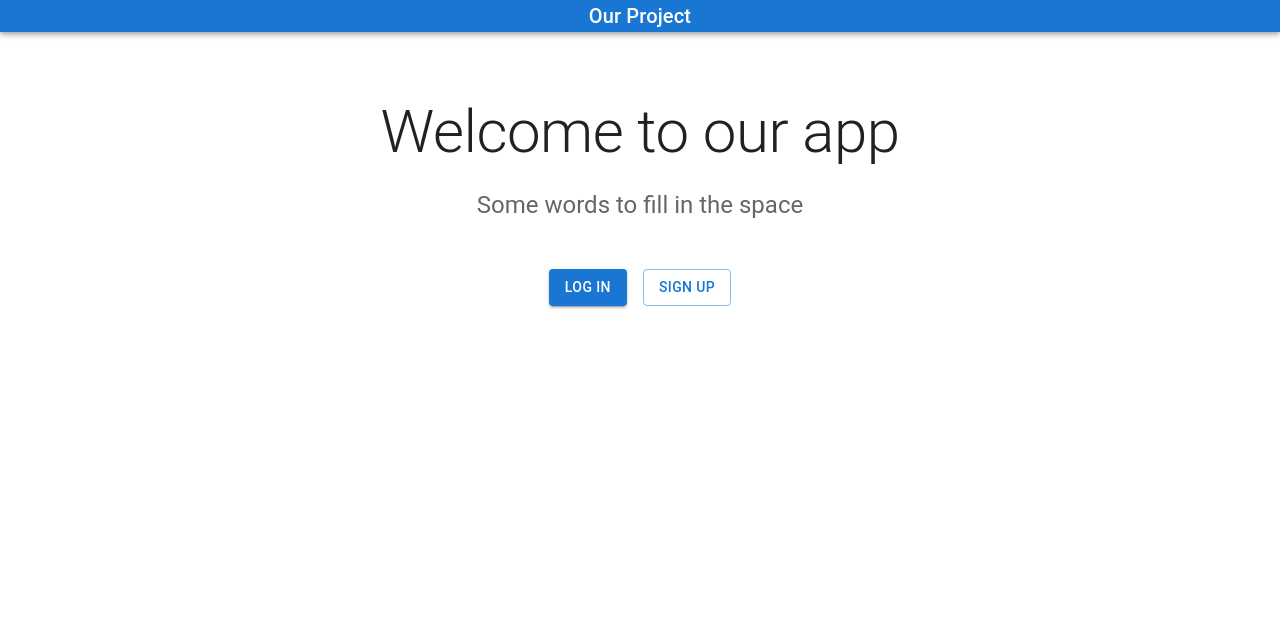
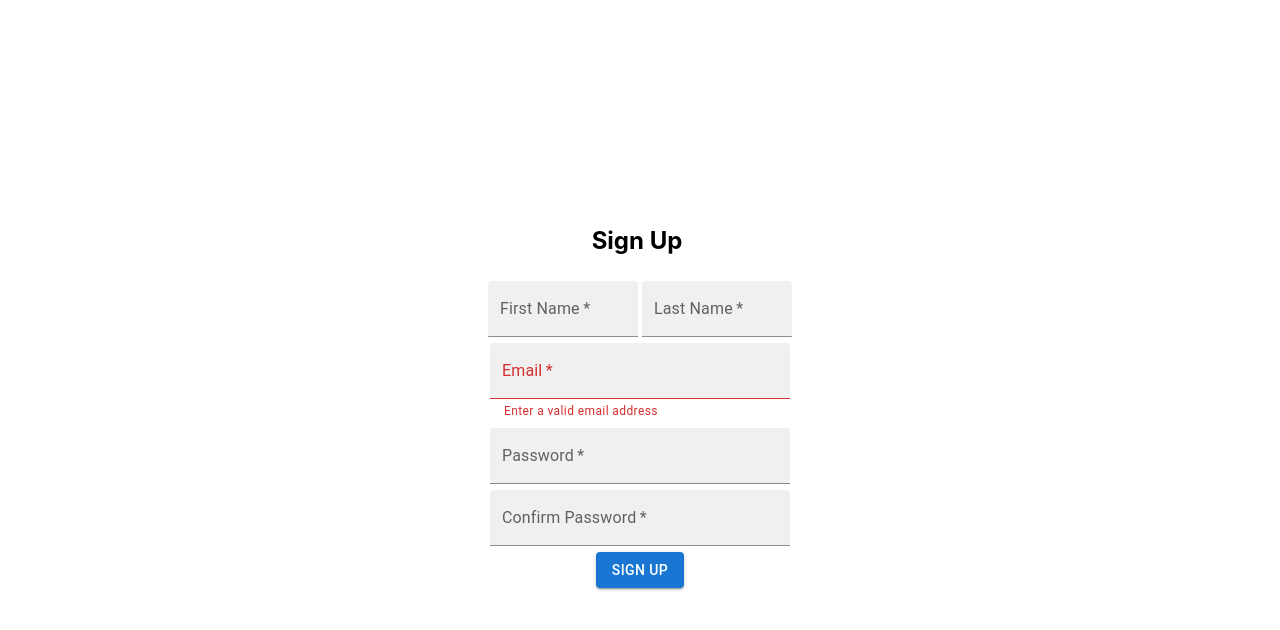
Before and after one commit to afnanmmir/EE461L_Project, a React (Create React App) app in the folder client/: page /register in a window 1280 px wide. Shown: the top 630 px of the page. Built offline with nearby package versions, Linux system fonts and the light colour scheme.

Commit message:
Add an authentication module to handle log in and registration. Also add error handling for signing up.

```diff
--- a/client/src/App.js
+++ b/client/src/App.js
@@ -1,15 +1,17 @@
 import logo from './logo.svg';
 import './App.css';
 import SignUpComponent from './pages/SignUp';
-import router from './router';
+import AppRouter from './router';
 import { BrowserRouter } from 'react-router-dom';
 import LandingPage from './pages/LandingPage';
+import { AuthContextProvider } from './Authentication';
 
 function App() {
   return (
     <div className="App">
-        <LandingPage />
-        <router />
+      <AuthContextProvider>
+        <AppRouter />
+      </AuthContextProvider>
     </div>
   );
 }
--- /dev/null
+++ b/client/src/Authentication.js
@@ -0,0 +1,31 @@
+import React from "react";
+import { Context } from "react";
+
+const AuthContext = React.createContext()
+
+export const useAuthContext = () =>{
+    return React.useContext(AuthContext);
+}
+
+export const AuthContextProvider = ({children}) => {
+    const auth = AuthClass();
+    return (<AuthContext.Provider value={auth}>
+        {children}
+    </AuthContext.Provider>);
+
+}
+
+export const AuthClass = () =>{
+
+    const authenticateUser = ((username, password) =>{
+        return true;
+    });
+
+    const registerUser = ((firstName, lastName, email, password) => {
+        return true;
+    });
+    return({
+        authenticateUser,
+        registerUser
+    });
+}
--- a/client/src/pages/SignUp.js
+++ b/client/src/pages/SignUp.js
@@ -1,9 +1,13 @@
 import React, { useState } from 'react';
-import { makeStyles } from '@mui/material';
+import { Box, Grid, makeStyles, Modal } from '@mui/material';
 import { Button } from '@mui/material';
 import { TextField } from '@mui/material';
 import { Container } from '@mui/material';
 import httpClient from '../httpClient';
+import { useAuthContext } from '../Authentication';
+import { useNavigate } from 'react-router-dom';
+import { AuthClass } from '../Authentication';
+import { Typography } from '@mui/material'
 
 // const useStyles = makeStyles(theme => ({
 //     root: {
@@ -30,25 +34,49 @@ function SignUpComponent(props){
     const [lastName, setLastName] = useState('');
     const [email, setEmail] = useState('');
     const [password, setPassword] = useState('');
+    const [confirmedPassword, setConfirmedPassword] = useState('')
+    const [modalVal, setModalVal] = useState('');
+    const[showModal, setShowModal] = useState(false);
+    const auth = useAuthContext();
+    const navigate = useNavigate();
 
-    const registerUser = async () =>{
-        try{
-            const resp = await httpClient.post("//localhost:5000/register",{
-                firstName,
-                lastName,
-                email,
-                password
-            });
-        }catch(error){
-            alert("Invalid Credentials");
-        }
-    }
+    const style = {
+        position: 'absolute',
+        top: '50%',
+        left: '50%',
+        transform: 'translate(-50%, -50%)',
+        width: 400,
+        bgcolor: 'background.paper',
+        border: '2px solid #000',
+        boxShadow: 24,
+        p: 4,
+      }; //From React docs
+
+    const handleOpen = () => setShowModal(true);
+    const handleClose = () => setShowModal(false);
+    // const registerUser = async () =>{
+    //     try{
+    //         const resp = await httpClient.post("//localhost:5000/register",{
+    //             firstName,
+    //             lastName,
+    //             email,
+    //             password
+    //         });
+    //     }catch(error){
+    //         alert("Invalid Credentials");
+    //     }
+    // }
+    const emailRegEx = "^[a-zA-Z0-9+_.-]+@[a-zA-Z0-9.-]+$";
+
 
     return(
         <div>
-            <h2> Sign Up </h2>
-            <Container maxWidth="sm" align="center">
-            <form>
+            <Box height= "100vh" flex="1" display="flex" justifyContent="center" alignItems= "center"  >
+                <Grid container direction={"column"} spacing={0.75}  align = "center" justify = "center" alignItems = "center">
+                    <h2>Sign Up</h2>
+                    <Grid item>
+                        <Grid container direction={"row"} spacing={0.5} alignItems="center" flexDirection="row">
+                            <Grid item>
                                 <TextField
                                 label = "First Name"
                                 variant = "filled"
@@ -56,7 +84,10 @@ function SignUpComponent(props){
                                 required
                                 value = {firstName}
                                 onChange={e => setFirstName(e.target.value)}
+                                style={{width:150}}
                                 />
+                            </Grid>
+                            <Grid item>
                                 <TextField
                                 label = "Last Name"
                                 variant = "filled"
@@ -64,7 +95,12 @@ function SignUpComponent(props){
                                 required
                                 value = {lastName}
                                 onChange={e=> setLastName(e.target.value)}
+                                style={{width:150}}
                                 />
+                            </Grid>
+                        </Grid>
+                    </Grid>
+                    <Grid item>
                         <TextField
                             label = "Email"
                             variant = "filled"
@@ -73,7 +109,12 @@ function SignUpComponent(props){
                             required
                             value = {email}
                             onChange={e=> setEmail(e.target.value)}
+                            style={{width:300}}
+                            error={!email.match(emailRegEx)}
+                            helperText={!email.match(emailRegEx) ? 'Enter a valid email address': ''}
                             />
+                    </Grid>
+                    <Grid item>
                         <TextField
                         label = "Password"
                         variant = "filled"
@@ -81,14 +122,62 @@ function SignUpComponent(props){
                         type = "password"
                         value = {password}
                         onChange = {e => setPassword(e.target.value)}
+                        style={{width:300}}
                         />
-            </form>
-            </Container>
-            <div>
-                <Button variant="contained" color="primary">
+                    </Grid>
+                    <Grid item>
+                        <TextField
+                        label = "Confirm Password"
+                        variant='filled'
+                        required
+                        type="password"
+                        value={confirmedPassword}
+                        onChange = {e => setConfirmedPassword(e.target.value)}
+                        style = {{width:300}}
+                        error={password !== confirmedPassword}
+                        helperText={confirmedPassword !== password ? 'Does not match current password' : ''}
+                        />
+                    </Grid>
+                    <Grid item>
+                        <Button variant="contained" color="primary" type='submit' onClick={() =>{
+                            if(password=== ''||confirmedPassword===''||
+                                firstName===''||lastName===''|| email === ''){
+                                setModalVal('Please make sure you have filled out all fields.');
+                            setShowModal(true);
+                            }else if(password !== confirmedPassword){
+                                setModalVal('Password does not match confirmed password.');
+                                setShowModal(true);
+                            }else if(!email.match(emailRegEx)){
+                                setModalVal('Please enter a valid email.');
+                                setShowModal(true);
+                            }else{
+                                if(auth.registerUser(firstName, lastName, email, password)){
+                                    navigate('../home')
+                                }
+                            }
+                            console.log(auth.registerUser(firstName, lastName, email, password));
+                        }}>
                             Sign Up
                         </Button>
-            </div>
+                    </Grid>
+                </Grid>
+
+            </Box>
+            <Modal
+                    open={showModal}
+                    onClose={handleClose}
+                    aria-labelledby="modal-modal-title"
+                    aria-describedby="modal-modal-description"
+                >
+                    <Box sx={style}>
+                        <Typography id="modal-modal-title" variant="h6" component="h2" align='center'>
+                            Error!
+                        </Typography>
+                        <Typography id="modal-modal-description" sx={{ mt: 2 }} align='center'>
+                            {modalVal}
+                        </Typography>
+                    </Box>
+            </Modal>
             </div>
     );
 };
--- a/client/src/router.js
+++ b/client/src/router.js
@@ -4,15 +4,15 @@ import React from 'react'
 import LandingPage from "./pages/LandingPage";
 import SignUpComponent from "./pages/SignUp";
 
-const router = () => {
+const AppRouter = () => {
   return (
       <BrowserRouter>
         <Routes>
-            <Route exact path='/' element={< LandingPage />}></Route>
-            <Route exact path='/register' element={< SignUpComponent />}></Route>
+            <Route exact path="/" element={<LandingPage />}/>
+            <Route exact path="/register" element={<SignUpComponent />}/>
         </Routes>
       </BrowserRouter>
   );
 };
 
-export default router
+export default AppRouter
```
Lines whose indentation alone changed are shown as unchanged.
